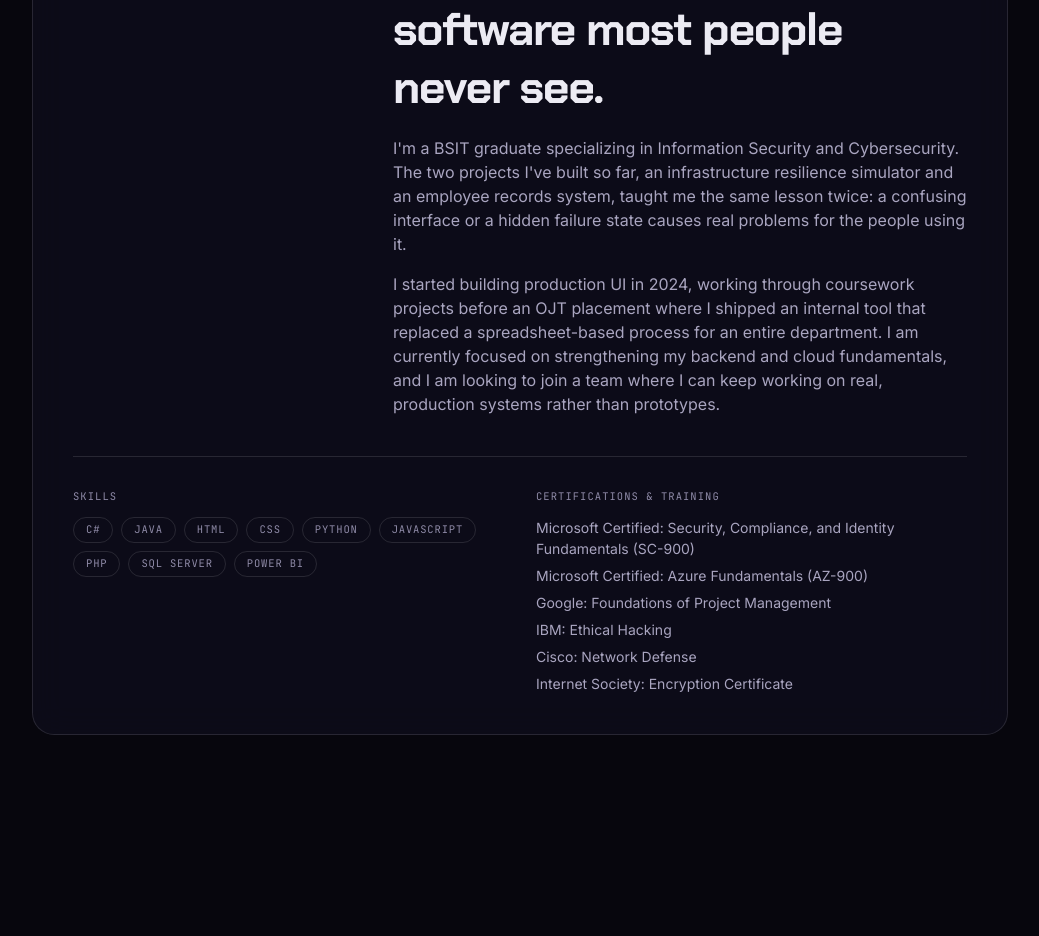
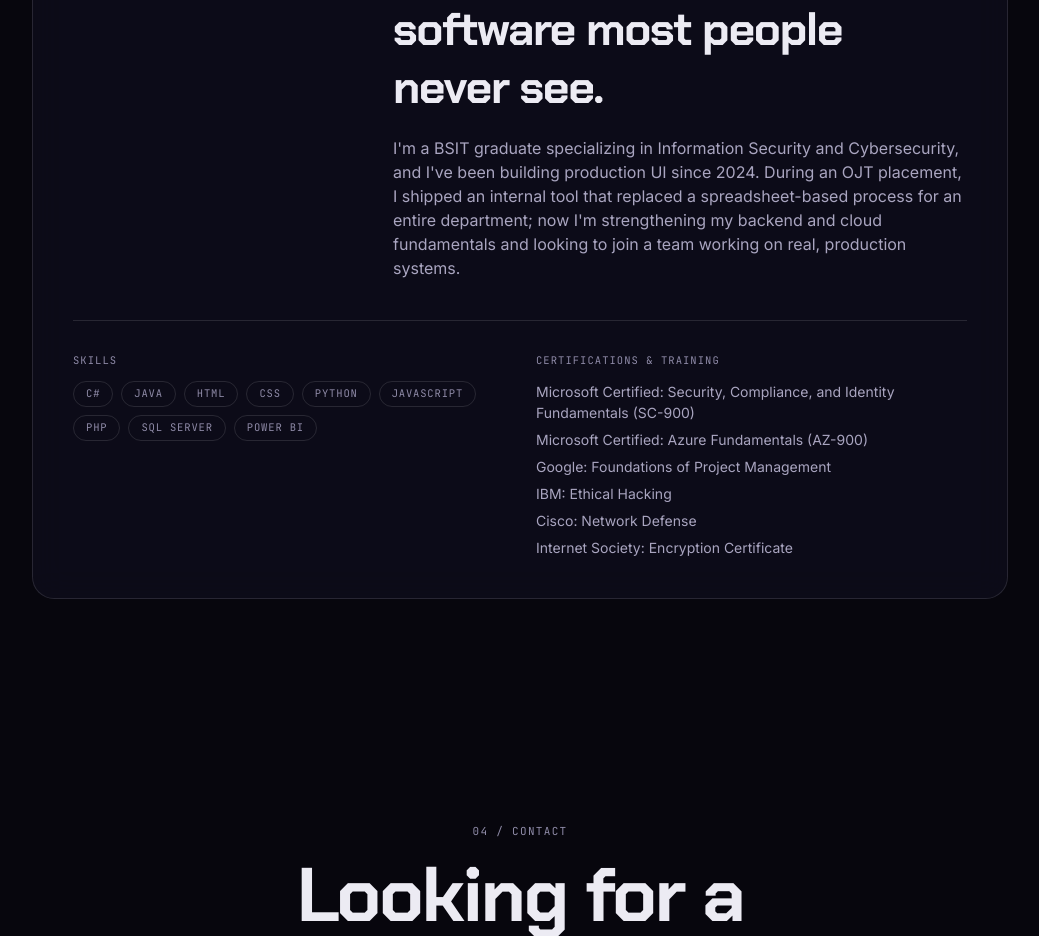
Before and after one commit to bimbylicious/Web-Portfolio, a Next.js app: page / in a window 1280 px wide. Shown: the part 3300-4236 px from the top of the page, without its empty margins (120-1159 px from the left). Built offline with nearby package versions, Linux system fonts and the light colour scheme.

Commit message:
copy(about): condense the two bio paragraphs into one
The About section felt too long. Merged the two paragraphs into a
single, leaner one that keeps the concrete facts (BSIT/InfoSec degree,
OJT placement, current focus) and drops the softer framing language.

```diff
--- a/src/components/sections/AboutCard.tsx
+++ b/src/components/sections/AboutCard.tsx
@@ -21,19 +21,13 @@ export function AboutCard() {
               <h2 className="font-display text-fg mt-3 text-[32px] leading-tight font-extrabold tracking-[-0.03em] lg:text-[46px]">
                 I care about the parts of software most people never see.
               </h2>
-              <div className="text-body mt-5 space-y-4 text-[16px]">
+              <div className="text-body mt-5 text-[16px]">
                 <p>
-                  I&apos;m a BSIT graduate specializing in Information Security and Cybersecurity.
-                  The two projects I&apos;ve built so far, an infrastructure resilience simulator
-                  and an employee records system, taught me the same lesson twice: a confusing
-                  interface or a hidden failure state causes real problems for the people using it.
-                </p>
-                <p>
-                  I started building production UI in 2024, working through coursework projects
-                  before an OJT placement where I shipped an internal tool that replaced a
-                  spreadsheet-based process for an entire department. I am currently focused on
-                  strengthening my backend and cloud fundamentals, and I am looking to join a team
-                  where I can keep working on real, production systems rather than prototypes.
+                  I&apos;m a BSIT graduate specializing in Information Security and Cybersecurity,
+                  and I&apos;ve been building production UI since 2024. During an OJT placement, I
+                  shipped an internal tool that replaced a spreadsheet-based process for an entire
+                  department; now I&apos;m strengthening my backend and cloud fundamentals and
+                  looking to join a team working on real, production systems.
                 </p>
               </div>
             </div>
```
